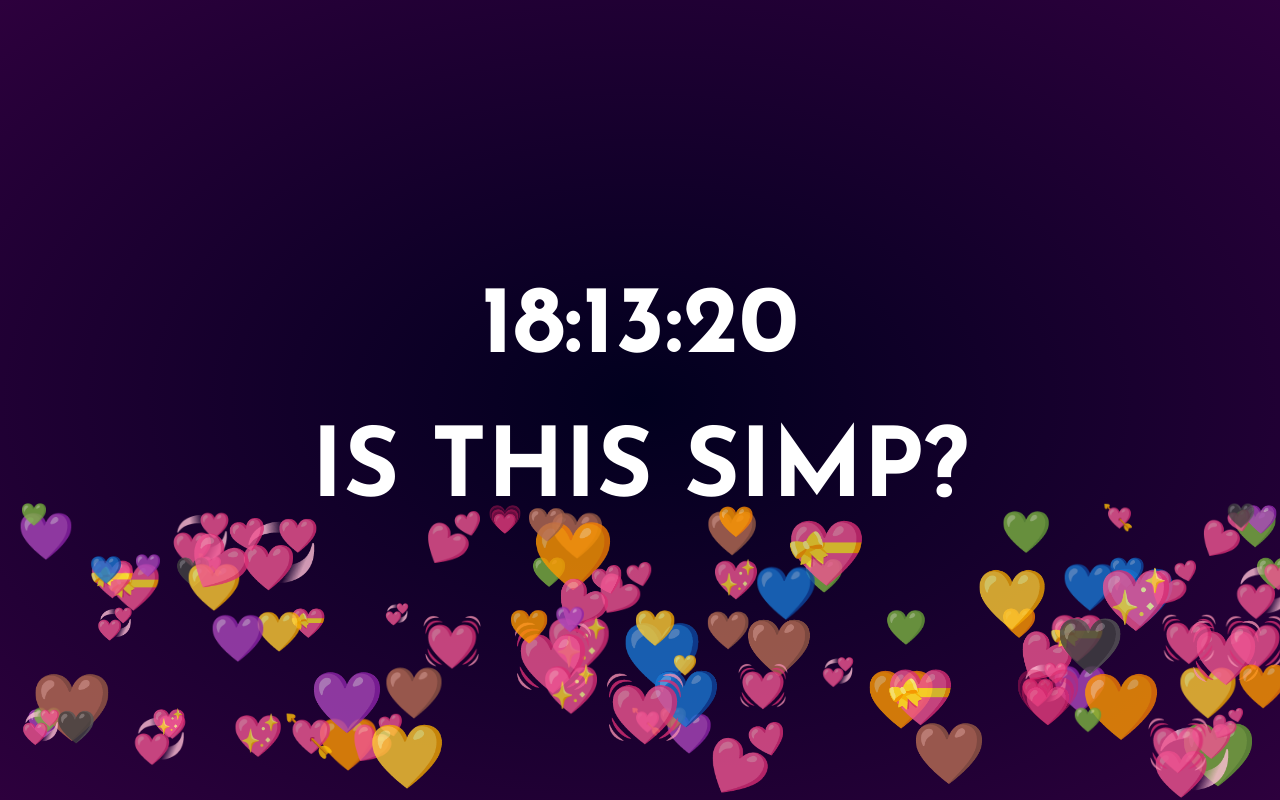
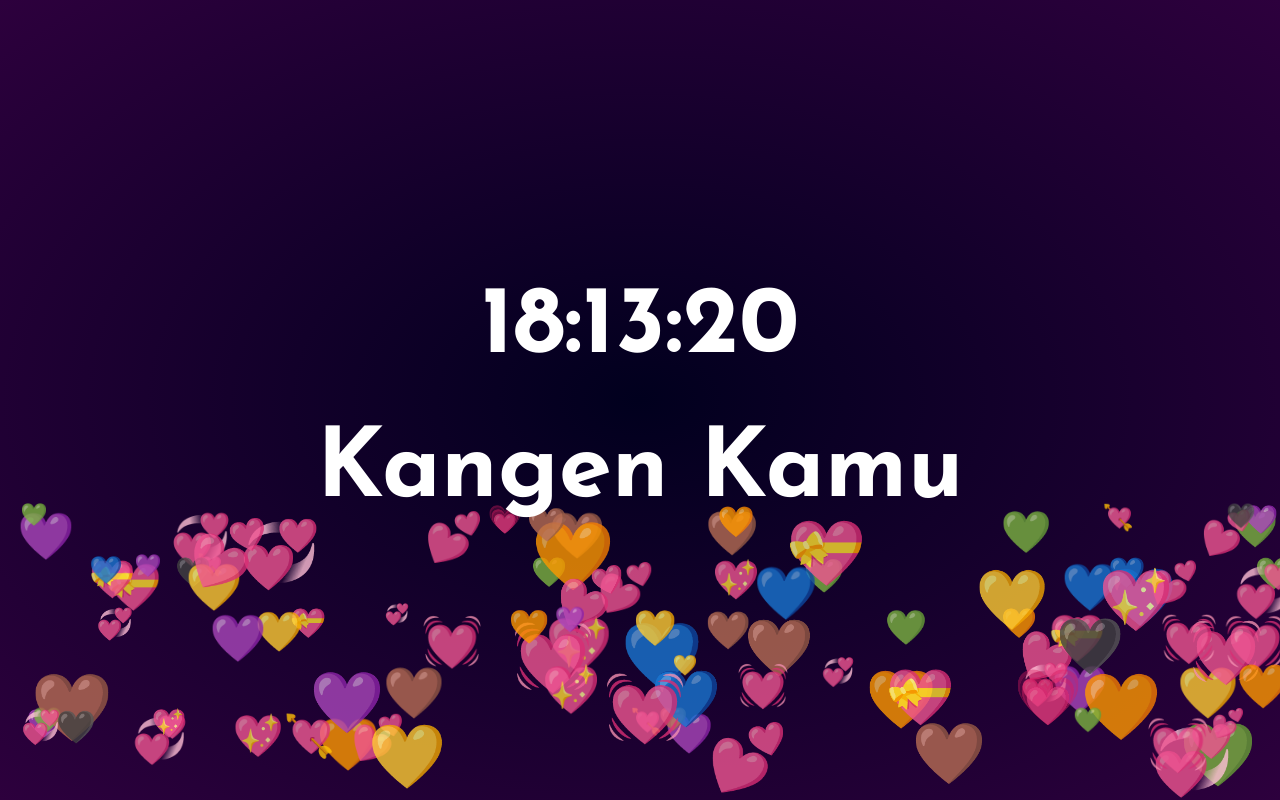
Before and after one commit to Viismile/Test, a plain HTML site: page index.html in a window 1280 px wide. Drawn offline with Linux system fonts and the light colour scheme; animation ran at ten frames a second.

Commit message:
text edit

```diff
--- a/index.html
+++ b/index.html
@@ -13,7 +13,7 @@
   <section>
     <section class="jam"><span id="jam">00</span>:<span id="menit">00</span>:<span id="detik">00</span>
     </section>
-    <section class="teks">IS THIS <span class="glitch" data-teks="Bucin?">SIMP?</span></section>
+    <section class="teks"><span class="glitch" data-teks="Sayang">Kangen</span> Kamu</section>
   </section>
 </main>
 </html>
```
